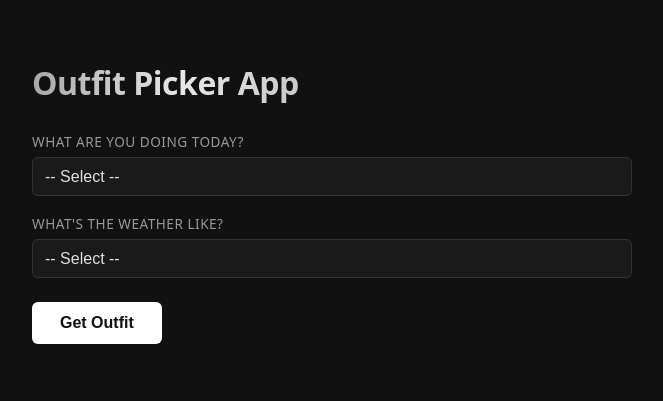
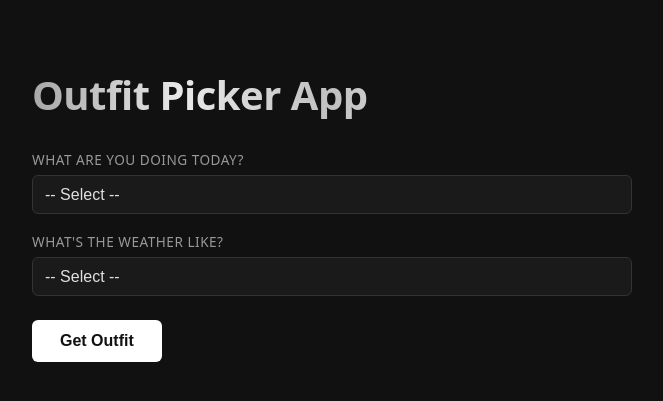
Before and after one commit to seanwarrren/CS4800-Assignment-2, a Flask app: page / in a window 1280 px wide. Shown: the top 401 px of the page, without its empty margins (308-971 px from the left). Run offline with Flask 3, Linux system fonts and the light colour scheme.

Commit message:
update font size of title

```diff
--- a/static/styles.css
+++ b/static/styles.css
@@ -13,6 +13,7 @@ body {
 
 h1 {
     margin-bottom: 28px;
+    font-size: 2.5rem;
     font-weight: 700;
     letter-spacing: -0.5px;
     background: linear-gradient(to right, #a8a8a8, #e8e8e8, #c0c0c0, #f0f0f0, #a8a8a8);
```
